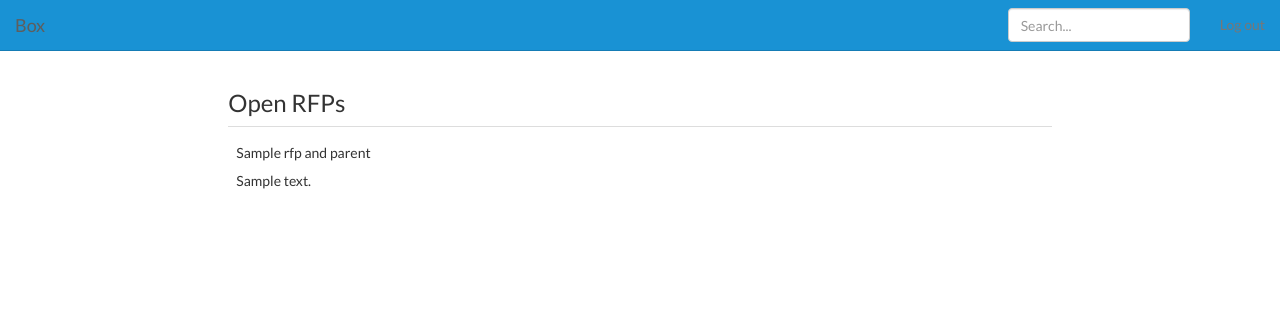
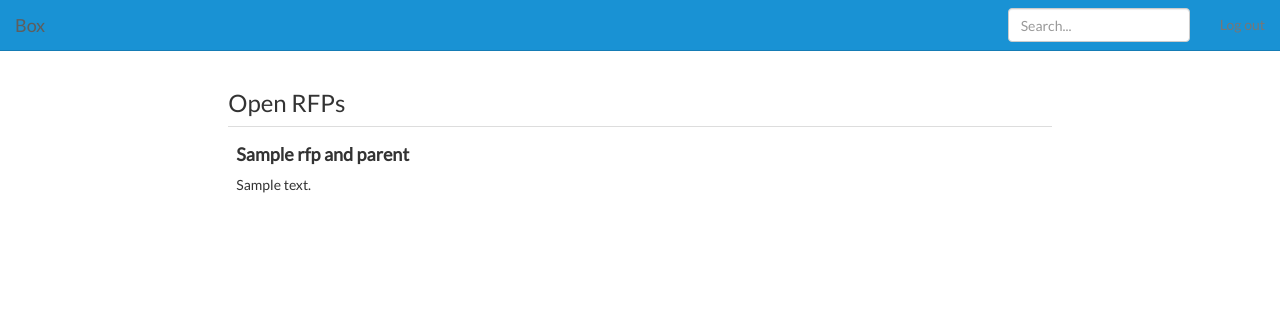
Before and after one commit to boxconsultingdemoapp/rfpsubmission, a Node project: template views/pages/landing.ejs in a window 1280 px wide. Shown: the top 311 px of the page. Run offline with Node 20 templates, Linux system fonts and the light colour scheme; the template is opened without the code that fills it: most values are stand-ins (such as "Sample title", 1, 10 or a date in 2020); some libraries are stand-ins or nearby versions.

Commit message:
Changed font-weight of RFP names on landing

```diff
--- a/public/stylesheets/box.css
+++ b/public/stylesheets/box.css
@@ -156,3 +156,7 @@ tr a {
 .navText {
   vertical-align: middle;
 }
+
+.rfpTitles {
+  font-weight: 900;
+}
--- a/views/pages/landing.ejs
+++ b/views/pages/landing.ejs
@@ -17,7 +17,7 @@
               <tbody>
                 <% landingPageModel.rfpAndParent.forEach(function(obj) { %>
                 <tr>
-                  <td><h5><a href="<%= domain %>/item/<%= obj.parentId %>"><%= obj.name %></a><span class="glyphicon glyphicon-link overview-link"></span></h5>
+                  <td><h4 class="rfpTitles"><a href="<%= domain %>/item/<%= obj.parentId %>"><%= obj.name %></a><span class="glyphicon glyphicon-link overview-link"></span></h4>
                   <p><%= obj.description %></p></td>
                 </tr>
                 <% }); %>
```
